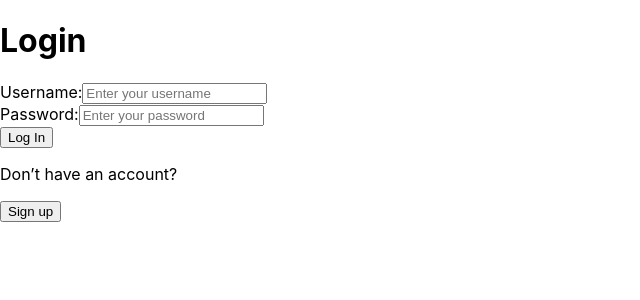
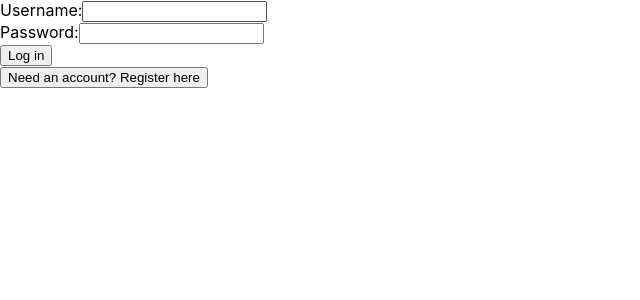
Before and after one commit to nachofalchi/chat-app, a React (Create React App) app in the folder client/: page / in a window 1280 px wide. Shown: the top 300 px of the page, without its empty margins (0-640 px from the left). Built offline with nearby package versions, Linux system fonts and the light colour scheme.

Commit message:
Completed Login an Register functionality; CORS support in the server

```diff
--- a/client/src/components/LoginForm.jsx
+++ b/client/src/components/LoginForm.jsx
@@ -1,59 +1,88 @@
 import React, { useState } from "react";
+import axios from "axios";
 
 export const LoginForm = () => {
-
   const [username, setUsername] = useState("");
   const [password, setPassword] = useState("");
   const [errorMessage, setErrorMessage] = useState("");
-  const [isLoggedIn, setIsLoggedIn] = useState(false);
+  const [isLogin, setIsLogin] = useState(true);
 
+  // Submit form
+  const handleSubmit = async (event) => {
+    event.preventDefault();
 
-  const handleSubmit = (e) => {
-    e.preventDefault();
+    try {
+      if (!username || !password) {
+        setErrorMessage("Both username and password are required");
+        return;
+      }
 
-    if (!username || !password) {
-      setErrorMessage("Por favor, completa todos los campos.");
-      return;
+      // If login
+      if (isLogin) {
+        const response = await axios.post("http://127.0.0.1:8000/users/login", {
+          username: username,
+          password: password,
+        });
+
+        if (response.status === 200) {
+          alert("Login successful!");
+          setErrorMessage("");
+          // Redirection to another page
+        } else {
+          setErrorMessage("Invalid username or password");
+        }
+      } else {
+        // If register
+        const response = await axios.post("http://127.0.0.1:8000/users/register", {
+          username: username,
+          password: password,
+        });
+
+        if (response.status === 201) {
+          alert("Registration successful! You can now log in.");
+          setIsLogin(true);
+          setErrorMessage("");
+        } else {
+          setErrorMessage("Error registering user");
+        }
+      }
+    } catch (error) {
+      setErrorMessage("Username already exists");
     }
-
   };
 
   return (
     <div>
-      <h1>Login</h1>
-
-      {errorMessage && <div style={{ color: "red" }}>{errorMessage}</div>}
-
-      {/* Form */}
       <form onSubmit={handleSubmit}>
-        <div>
-          <label>Username:</label>
+        <label>
+          Username:
           <input
-            type=""
+            type="text"
             value={username}
             onChange={(e) => setUsername(e.target.value)}
-            placeholder="Enter your username"
           />
-        </div>
-
-        <div>
-          <label>Password:</label>
+        </label>
+        <br />
+        <label>
+          Password:
           <input
             type="password"
             value={password}
             onChange={(e) => setPassword(e.target.value)}
-            placeholder="Enter your password"
           />
-        </div>
-
-        <button type="submit">Log In</button>
+        </label>
+        <br />
+        <button type="submit">
+          {isLogin ? "Log in" : "Register"}
+        </button>
       </form>
 
-      {isLoggedIn && <div>¡Inicio de sesión exitoso!</div>}
+      {errorMessage && <div style={{ color: "red" }}>{errorMessage}</div>}
 
       <div>
-        <p>Don’t have an account?</p>
-        <button>Sign up</button>
+        <button onClick={() => setIsLogin(!isLogin)}>
+          {isLogin ? "Need an account? Register here" : "Already have an account? Log in"}
+        </button>
       </div>
     </div>
   );
```
Also changed, not shown: 1 other file (tests, documents, lock files or other folders).
